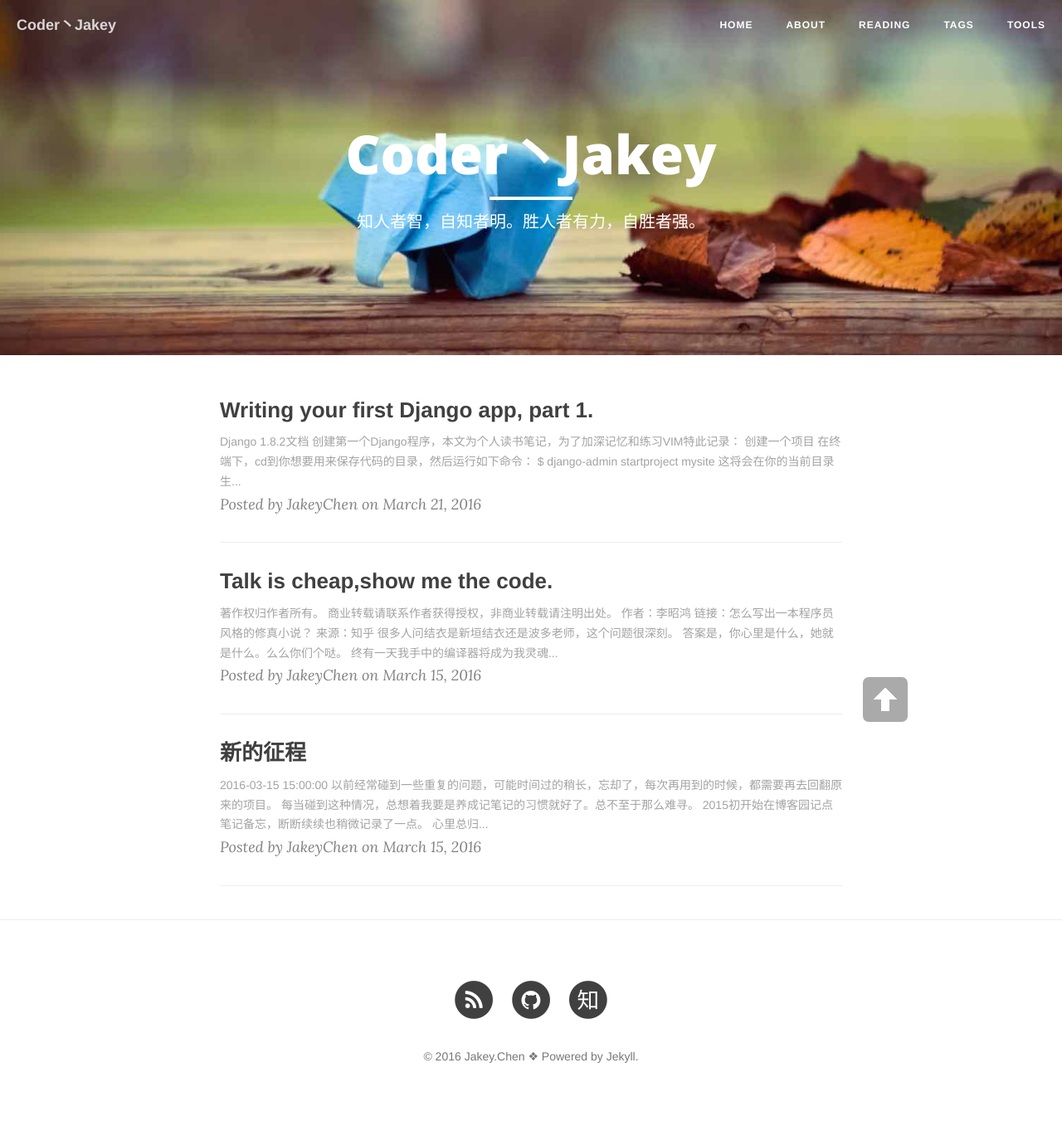
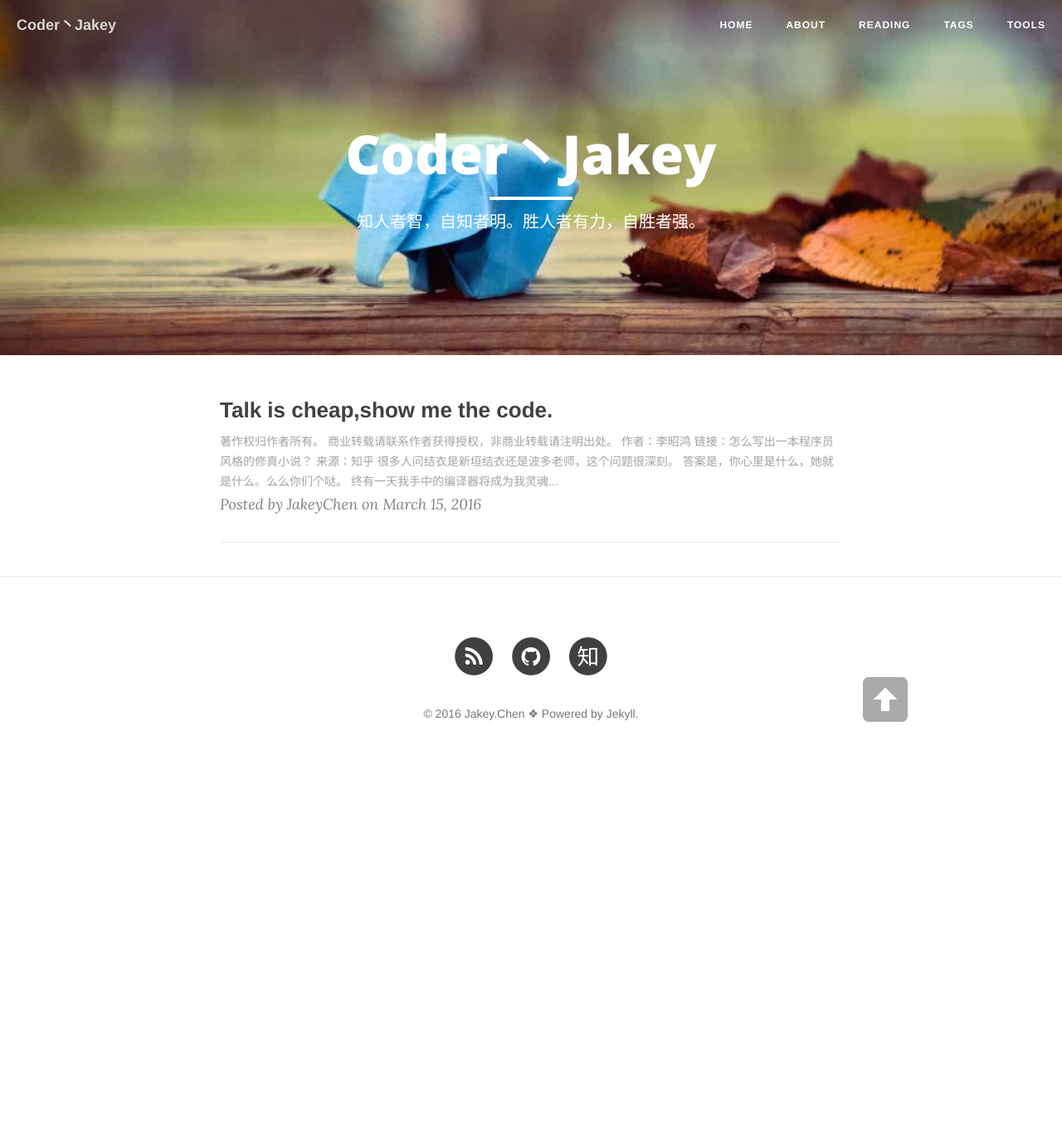
Before and after one commit to JakeyChen/JakeyChen.github.io, a Jekyll site: the page built from index.html, in a window 1280 px wide. Shown: the whole page at 83% size. Built offline with Jekyll 4.4.1, drawn with Linux system fonts in a browser that asks for light colours; nearby versions of some CDN libraries; the list of posts is cut into pages by our own code; after the commit the page ends 937 px from its top, so only the background shows below that.

Commit message:
del sth.

```diff
--- a/_posts/2016-03-15-First.md
+++ /dev/null
@@ -1,33 +0,0 @@
----
-layout: post
-title: 新的征程
-date: 2016-03-15
-categories: blog
-tags: [New, ]
-description: everything will be ok.
----
-
-
-2016-03-15 15:00:00
-
-以前经常碰到一些重复的问题，可能时间过的稍长，忘却了，每次再用到的时候，都需要再去回翻原来的项目。
-
-每当碰到这种情况，总想着我要是养成记笔记的习惯就好了。总不至于那么难寻。
-
-2015初开始在[博客园](http://home.cnblogs.com/u/jakeyChen/)记点笔记备忘，断断续续也稍微记录了一点。
-
-心里总归是希望有自己的一个域名的。于是在今天，我搭建了这个博客。
-
-希望接下来的时间里能够坚持下去吧
-
-近期准备完成
-
-1. [Markdown](http://markdown.tw/) MarkDown语法学习
-
-2. [USB-HID-TEST](http://git.oschina.net/jakey.chen/USB-HID-TEST) 完善改进
-
-3. [django1.8.2文档](http://python.usyiyi.cn/django/index.html) Django学习
-
-4. [jakey_todo_list](https://github.com/JakeyChen/jakey_todo_list) 根据官网教程完成这个django入门项目
-
-2016-03-15 15:56:00
--- a/_posts/2016-03-21-create-my-first-django-0.md
+++ /dev/null
@@ -1,98 +0,0 @@
----
-layout: post
-title: Writing your first Django app, part 1.
-date: 2016-03-21
-categories: blog
-tags: [Django, Python, ]
-description: Django Demo.
----
-
-[Django 1.8.2文档](http://python.usyiyi.cn/django/intro/tutorial01.html)
-
-创建第一个Django程序，本文为个人读书笔记，为了加深记忆和练习VIM特此记录：
-
-## 创建一个项目
-
-在终端下，cd到你想要用来保存代码的目录，然后运行如下命令：
-
-    $ django-admin startproject mysite
-
-这将会在你的当前目录生成一个mysite目录(使用tree命令生成)
-
-    mysite/
-    ├── manage.py
-    └── mysite
-        ├── __init__.py
-        ├── settings.py
-        ├── urls.py
-        └── wsgi.py
-
-这些文件是：
-
-* 外层的mysite/根目录仅仅是项目的一个容器。它的命名对Django的命名无关紧要；你可以把它重新命名为任何你喜欢的名字；
-
-* manage.py: 一个命令行工具，可以使你用多种方式对Django项目进行交互。
-
-* 内层的mysite/目录是你的项目的真正Python包，它是你导入任何东西时将需要使用的Python包的名字。
-
-* mysite/__init__.py: 一个空文件，它告诉Python这个目录应该被看做一个Python包。
-
-* mysite/setting.py: 该Django项目的设置/配置。[Django设置](http://python.usyiyi.cn/django/topics/settings.html)将告诉你这些设置如何工作。
-
-* mysite/url.py: 该Django项目的URL声明，你的Django站点的目录。你可以在[URL路由器中](http://python.usyiyi.cn/django/topics/http/urls.html)阅读到关于URL的更多内容
-
-* mysite/wsgi.py: 用于你的项目与WSGI兼容的Web服务器入口，更多细节参见[如何利用WSGI进行部署](http://python.usyiyi.cn/django/howto/deployment/wsgi/index.html)
-
-## 数据库的建立：
-
-如果使用sqlite，不需要事先创建任何东西--数据库文件将会在需要的时候自动创建
-
-我这里使用的是mysql，中文，东八区
-
-mysite/setting.py 配置如下(假定你已经创建了一个叫polls的数据库和一个叫jakey的用户)：
-
-	DATABASES = {
-		'default': {
-			'ENGINE': 'django.db.backends.mysql',
-			'NAME': 'polls',
-			'USER': 'jakey',
-			'PASSWORD': 'cjs168',
-			'HOST': 'localhost',
-			'PORT': '3306',
-		 }
-	}
-
-	LANGUAGE_CODE = 'zh-CN'
-
-	TIME_ZONE = 'Asia/Shanghai'
-
-创建数据库的脚本(init\_polls.sql)：
-
-	drop database if exists polls;
-
-	create database polls;
-
-	GRANT ALL ON polls.* TO 'jakey' IDENTIFIED BY 'cjs168';
-
-执行以下命令(输入设置的root的密码)：
-
-	$ mysql -u root -p < init\_polls.sql
-
-
-默认情况下，INSTALL\_APPS包含下面的应用，它们都是Django与生俱来的：
-
-* django.contrib.admin --管理站点
-
-* django.contrib.auth --认证系统
-
-* django.contrib.contrnttypes --用于内容类型的框架
-
-* django.contrib.sessions --会话框架
-
-* django.contrib.messages --消息框架
-
-* django.contrib.staticfiles --管理静态文件的框架
-
-然而上面的部分应用至少需要使用一个数据库表，因此我们需要在使用它们之前先在数据库中创建相应的表
-
-	$ python manage.py migrate
```
Also changed, not shown: reading.md (+9 -5 lines).
